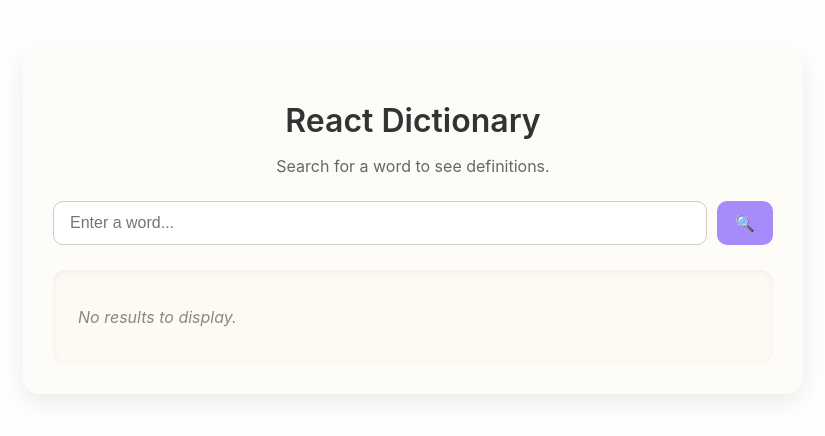
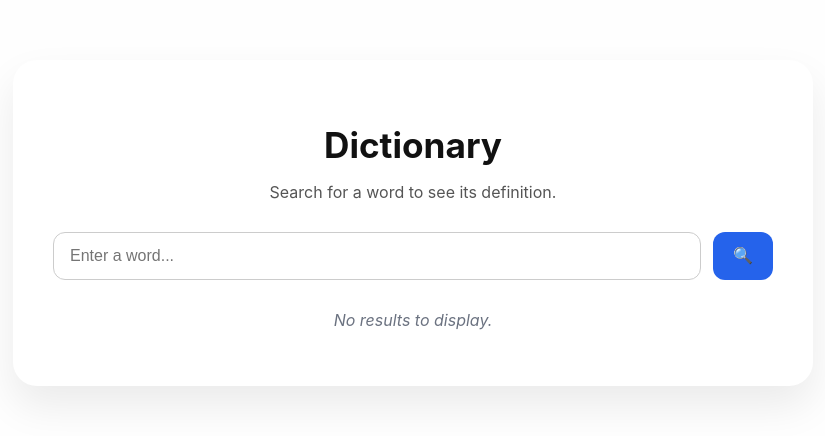
Before and after one commit to riricat-sketch/React-Dictionary-Project, a React (Vite) app: page / in a window 1280 px wide. Shown: the top 436 px of the page, without its empty margins (227-1052 px from the left). Built offline with nearby package versions, Linux system fonts and the light colour scheme.

Commit message:
Fix API integration: use SheCodes meanings object and update App logic

```diff
--- a/src/App.css
+++ b/src/App.css
@@ -1,108 +1,106 @@
-/* General app container */
+/* ===== App Layout ===== */
 .app-container {
   max-width: 720px;
-  margin: 50px auto;
-  font-family: "Inter", "Segoe UI", Tahoma, Geneva, Verdana, sans-serif;
-  background-color: #fefcf9;
-  padding: 30px;
-  border-radius: 16px;
-  box-shadow: 0 8px 25px rgba(0, 0, 0, 0.08);
+  margin: 60px auto;
+  padding: 40px;
+  background: #ffffff;
+  border-radius: 24px;
+  box-shadow: 0 20px 40px rgba(0, 0, 0, 0.08);
+  font-family: "Inter", system-ui, sans-serif;
   text-align: center;
 }
 
-/* Heading */
-.app-container h1 {
-  font-weight: 600;
-  font-size: 2rem;
-  color: #333;
-  margin-bottom: 8px;
+/* ===== Headings ===== */
+h1 {
+  font-size: 2.2rem;
+  font-weight: 700;
+  margin-bottom: 10px;
 }
 
 .subtitle {
-  font-weight: 400;
-  font-size: 1rem;
-  color: #666;
-  margin-bottom: 25px;
+  color: #555;
+  margin-bottom: 30px;
 }
 
-/* Search bar */
+/* ===== Search Bar ===== */
 .search-bar {
   display: flex;
-  justify-content: center;
-  gap: 10px;
-  margin-bottom: 25px;
+  gap: 12px;
+  margin-bottom: 30px;
 }
 
 .search-bar input {
   flex: 1;
-  padding: 12px 16px;
+  padding: 14px 16px;
   font-size: 1rem;
-  border-radius: 10px;
+  border-radius: 12px;
   border: 1px solid #ccc;
-  outline: none;
-  transition: border-color 0.2s, box-shadow 0.2s;
 }
 
 .search-bar input:focus {
-  border-color: #a78bfa;
-  box-shadow: 0 0 0 3px rgba(167, 139, 250, 0.3);
+  outline: none;
+  border-color: #2563eb;
+  box-shadow: 0 0 0 4px rgba(37, 99, 235, 0.2);
 }
 
 .search-bar button {
-  padding: 12px 18px;
-  border-radius: 10px;
+  padding: 14px 20px;
+  border-radius: 12px;
   border: none;
-  background-color: #a78bfa;
+  background: #2563eb;
   color: white;
   font-size: 1rem;
   cursor: pointer;
-  transition: background-color 0.3s, transform 0.2s;
 }
 
-.search-bar button:hover,
-.search-bar button:focus {
-  background-color: #8b5cf6;
-  transform: translateY(-1px);
-  outline: none;
+.search-bar button:hover {
+  background: #1e40af;
 }
 
-/* Results container */
+/* ===== Results ===== */
 .results-container {
-  background-color: #fff9f4;
-  border-radius: 12px;
+  margin-top: 20px;
+  background: #f9fafb;
+  border-radius: 16px;
   padding: 25px;
   text-align: left;
-  max-height: 400px;
-  overflow-y: auto;
-  box-shadow: inset 0 2px 6px rgba(0, 0, 0, 0.05);
 }
 
 .result-item {
-  padding: 12px 0;
-  border-bottom: 1px solid #eee;
+  padding: 18px 0;
+  border-bottom: 1px solid #e5e7eb;
 }
 
 .result-item:last-child {
   border-bottom: none;
 }
 
-.result-item h3 {
-  font-size: 1.1rem;
-  color: #4b0082;
-  margin-bottom: 4px;
+.part-of-speech {
+  font-size: 0.9rem;
+  font-weight: 600;
+  color: #2563eb;
 }
 
-.result-item p {
-  font-size: 0.95rem;
-  color: #444;
-  line-height: 1.5;
+.definition {
+  font-size: 1.05rem;
+  margin-top: 6px;
 }
 
-/* No results / errors / loading */
-.no-results,
+.example {
+  margin-top: 8px;
+  color: #555;
+  font-style: italic;
+}
+
+/* ===== States ===== */
+.loading,
 .error,
-.loading {
+.no-results {
+  margin-top: 16px;
   font-style: italic;
-  color: #888;
-  margin: 12px 0;
+  color: #6b7280;
 }
+
+.error {
+  color: #dc2626;
+}
--- a/src/App.jsx
+++ b/src/App.jsx
@@ -1,51 +1,44 @@
 import React, { useState } from "react";
+import axios from "axios";
 import SearchBar from "./components/SearchBar.jsx";
 import Results from "./components/Results.jsx";
-import axios from "axios";
 import "./App.css";
 
 function App() {
-  const [query, setQuery] = useState("");
   const [results, setResults] = useState([]);
   const [loading, setLoading] = useState(false);
   const [error, setError] = useState("");
 
-  const handleSearch = async (value) => {
-    setQuery(value);
-    if (!value) {
+  const handleSearch = async (word) => {
+    if (!word) {
       setResults([]);
+      setError("");
       return;
     }
 
     setLoading(true);
     setError("");
+
     try {
-      const response = await axios.get(
-        `https://www.dictionaryapi.com/api/v3/references/collegiate/json/${value}?key=ctec04f17ee45ebe9b5ffoa34af106fa`
-      );
+      const apiKey = "ctec04f17ee45ebe9b5ffoa34af106fa";
+      const url = `https://api.shecodes.io/dictionary/v1/define?word=${word}&key=${apiKey}`;
 
-      // Check for valid results
-      if (!response.data || response.data.length === 0) {
+      const response = await axios.get(url);
+
+      // SheCodes API returns an object with meanings array
+      const wordData = response.data;
+
+      if (!wordData.meanings || wordData.meanings.length === 0) {
+        setError("No definitions found.");
         setResults([]);
-        setError("No results found.");
-      } else {
-        // Filter to get only dictionary entries with shortdef
-        const filteredResults = response.data
-          .filter((entry) => entry.shortdef && entry.shortdef.length > 0)
-          .map((entry) => ({
-            word: entry.meta.id,
-            definition: entry.shortdef.join("; "),
-          }));
+        return;
+      }
 
-        if (filteredResults.length === 0) {
-          setError("No valid definitions found.");
-        }
-
-        setResults(filteredResults);
-      }
+      setResults(wordData.meanings); // THIS is the array your Results component expects
     } catch (err) {
       console.error(err);
-      setError("Error fetching data. Please try again.");
+      setError("Unable to fetch results. Please try again.");
+      setResults([]);
     } finally {
       setLoading(false);
     }
@@ -53,11 +46,14 @@ function App() {
 
   return (
     <main className="app-container">
-      <h1>React Dictionary</h1>
-      <p className="subtitle">Search for a word to see definitions.</p>
+      <h1>Dictionary</h1>
+      <p className="subtitle">Search for a word to see its definition.</p>
+
       <SearchBar onSearch={handleSearch} />
-      {loading ? <p className="loading">Loading...</p> : null}
+
+      {loading && <p className="loading">Loading…</p>}
       {error && <p className="error">{error}</p>}
+
       <Results results={results} />
     </main>
   );
--- a/src/components/Results.jsx
+++ b/src/components/Results.jsx
@@ -1,22 +1,24 @@
 import React from "react";
 
 function Results({ results }) {
+  if (!results || results.length === 0) {
+    return <p className="no-results">No results to display.</p>;
+  }
+
   return (
-    <section
-      className="results-container"
-      aria-live="polite"
-      aria-label="Search results"
-    >
-      {results.length === 0 ? (
-        <p className="no-results">No results to display.</p>
-      ) : (
-        results.map(({ word, definition }) => (
-          <div key={word} className="result-item">
-            <h3>{word}</h3>
-            <p>{definition}</p>
-          </div>
-        ))
-      )}
+    <section className="results-container" aria-live="polite">
+      {results.map((item, index) => (
+        <div key={index} className="result-item">
+          <h3 className="part-of-speech">{item.partOfSpeech}</h3>
+          <p className="definition">{item.definition}</p>
+
+          {item.example && (
+            <p className="example">
+              <em>“{item.example}”</em>
+            </p>
+          )}
+        </div>
+      ))}
     </section>
   );
 }
```
